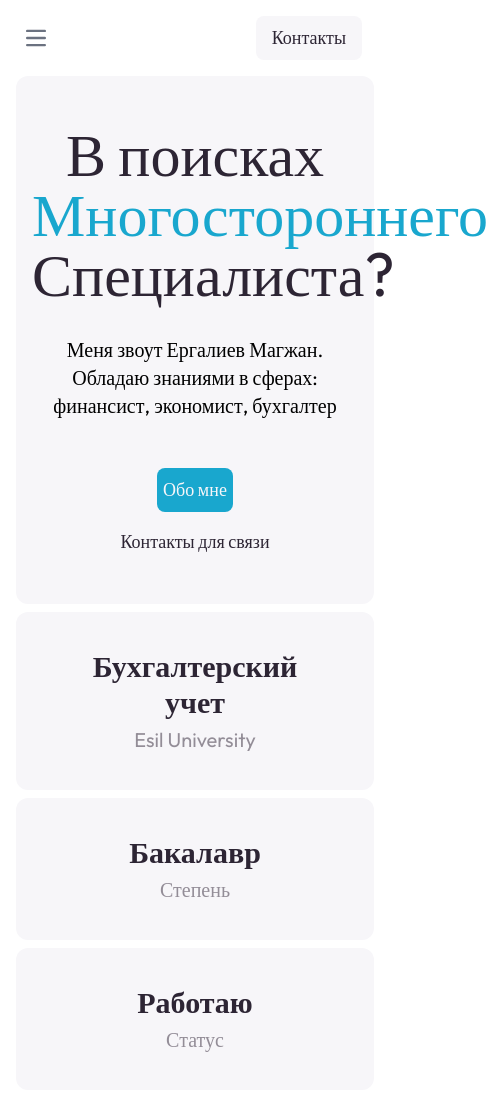
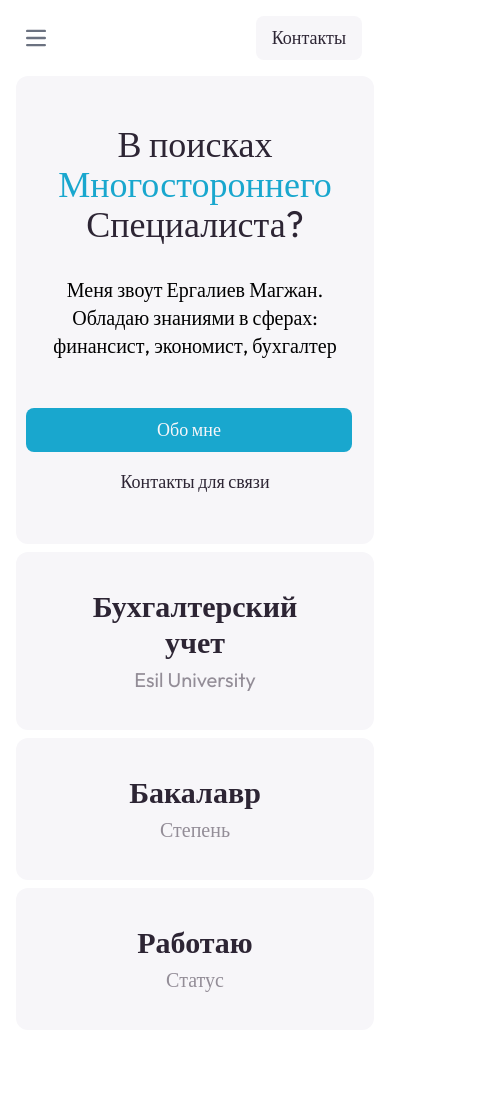
Before and after one commit to ziyou-saram/ziyou-saram-ergaliyev-magzhan.io, a plain HTML site: page index.html in a window 390 px wide. Shown: the top 1093 px of the page, 488 px wide, since content can reach past the window. Drawn offline with nearby package versions, Linux system fonts and the light colour scheme.

Commit message:
index.html

```diff
--- a/index.html
+++ b/index.html
@@ -75,13 +75,13 @@
             <div class="bg-[#F7F6F9] rounded-xl col-span-2">
                 <div class="px-4 py-12 md:py-36 md:px-24">
                     <div class="space-y-8 text-center">
-                        <h1 class="text-6xl font-regular text-[#2D2534]" style="font-family: 'Outfit';">В поисках <span class="text-[#19A7CE]">Многостороннего</span> Специалиста?</h1>
+                        <h1 class="text-4xl md:text-6xl font-regular text-[#2D2534]" style="font-family: 'Outfit';">В поисках <span class="text-[#19A7CE]">Многостороннего</span> Специалиста?</h1>
                         <p class="text-xl font-regular text-[#2D2534" style="font-family: 'Outfit';">Меня звоут Ергалиев Магжан. Обладаю знаниями в сферах: финансист, экономист, бухгалтер</p>
                     </div>
                     <div class="w-full pt-12">
                         <div class="flex flex-col md:flex-row text-center items-center justify-center space-y-4 md:space-x-11 md:space-y-0">
-                            <a href="#about">
-                                <button type="button" class="block text-[#F7F6F9] bg-[#19A7CE] font-medium rounded-lg text-lg w-full md:w-auto py-2 md:px-12 md:py-4 text-center mr-3 md:mr-0" style="font-family: 'Outfit';">Обо мне</button>
+                            <a href="#about" class="block text-[#F7F6F9] bg-[#19A7CE] font-medium rounded-lg text-lg w-full md:w-auto py-2 md:px-12 md:py-4 text-center mr-3 md:mr-0" style="font-family: 'Outfit';">
+                                Обо мне
                             </a>
                             <a href="#contacts">
                                 <p class="text-[#2D2534] font-medium text-lg" style="font-family: 'Outfit';">Контакты для связи</p>
@@ -541,7 +541,7 @@
                     <div class="py-4 px-2">
                         <div class="text-center space-y-1.5">
                             <a href="tel:+77079280249">
-                                <h4 class="p-36 text-2xl font-medium text-[#2D2534] sm:text-3xl" style="font-family: 'Outfit';">
+                                <h4 class="py-24 px-8 md:p-36 text-2xl font-medium text-[#2D2534] sm:text-3xl" style="font-family: 'Outfit';">
                                     +7 (707)-928-02-49
                                 </h4>
                             </a>
@@ -554,7 +554,7 @@
                     <div class="py-4 px-2">
                         <div class="text-center space-y-1.5">
                             <a href="mailto:myergaliyev@internet.ru">
-                                <h4 class="p-36 text-2xl font-medium text-[#F7F6F9] sm:text-3xl" style="font-family: 'Outfit';">
+                                <h4 class="py-24 px-8 md:p-36 text-2xl font-medium text-[#F7F6F9] sm:text-3xl" style="font-family: 'Outfit';">
                                     myergaliyev@internet.ru
                                 </h4>
                             </a>
```
